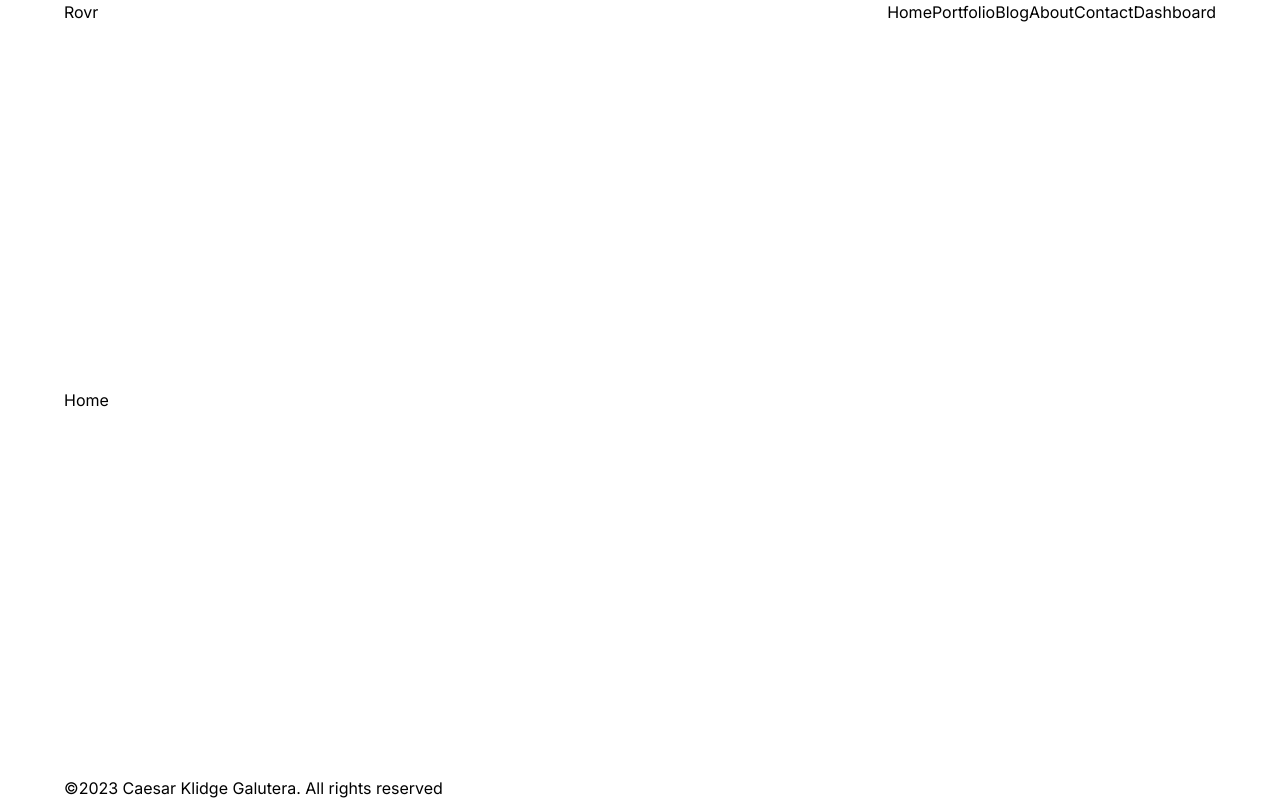
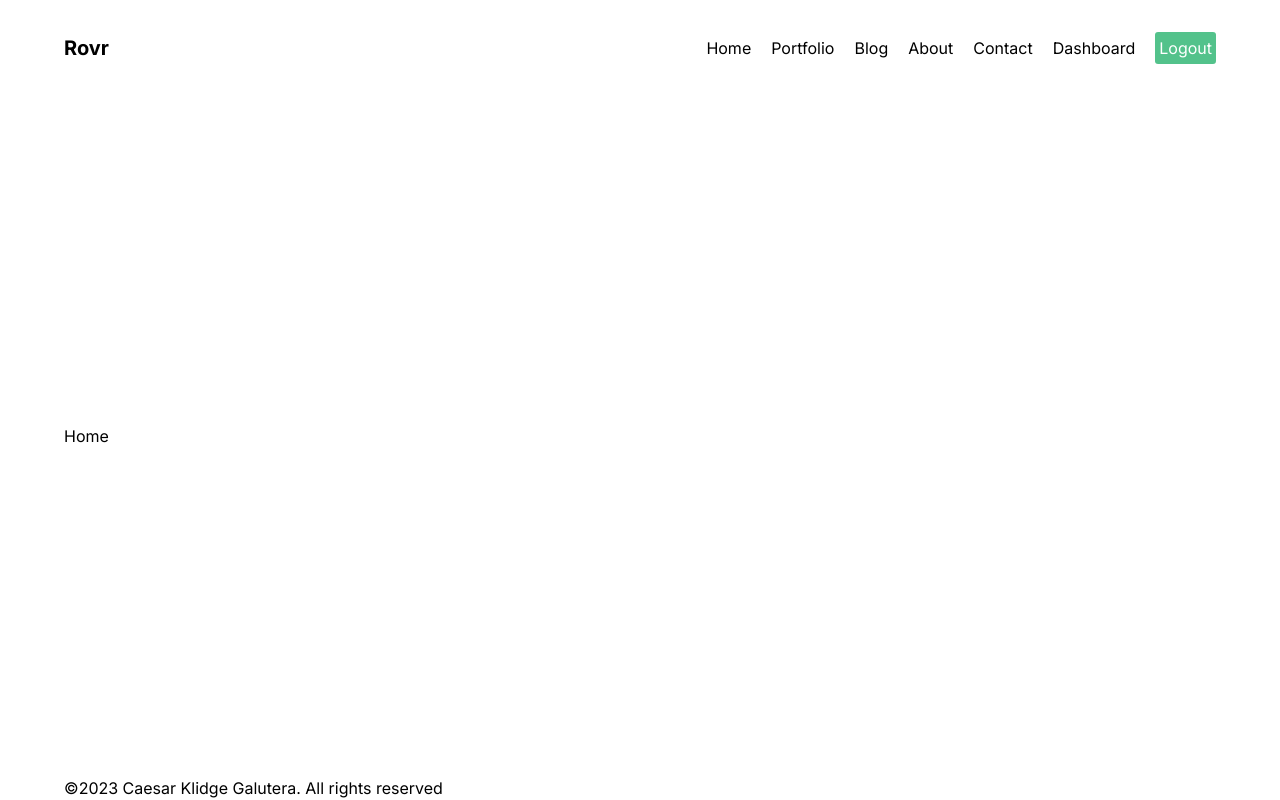
Before and after one commit to CaesarKlidgeGalutera/webprojectnextjs, a Next.js app: page / in a window 1280 px wide. Built offline with nearby package versions, Linux system fonts and the light colour scheme.

Commit message:
style(nav): add styles to nav

```diff
--- a/src/app/globals.css
+++ /dev/null
@@ -1,17 +0,0 @@
-@tailwind base;
-@tailwind components;
-@tailwind utilities;
-
-
-
-@layer base {
-    *{
-        box-sizing: border-box;
-        padding: 0;
-        margin: 0;
-    }
-    html, body {
-        max-width: 100vw;
-        overflow-x: hidden;
-    }
-}
--- a/src/app/layout.jsx
+++ b/src/app/layout.jsx
@@ -1,4 +1,4 @@
-import "./globals.css";
+import '@styles/globals.css'
 import Nav from "@components/nav/Nav";
 import Footer from "@components/footer/Footer";
 import { Inter } from "next/font/google";
--- a/src/components/nav/Nav.jsx
+++ b/src/components/nav/Nav.jsx
@@ -1,3 +1,5 @@
+"use client";
+
 import Link from "next/link";
 
 const links = [
@@ -40,11 +42,24 @@ function mapLinks(links) {
     </Link>
   ));
 }
+
 const Nav = () => {
   return (
-    <div className="flex">
-      <Link href="/" className="mr-auto">Rovr</Link>
-      <div>{mapLinks(links)}</div>
+    <div className="flex justify-between items-center h-24">
+      <Link href="/" className="mr-auto font-bold text-xl">
+        Rovr
+      </Link>
+      <div className="links">
+        <div className="links">
+          {mapLinks(links)}
+        </div>
+        <button
+          className="p-1 border-none text-white bg-primary-green rounded-[0.19rem]"
+          onClick={() => {}}
+        >
+          Logout
+        </button>
+      </div>
     </div>
   );
 };
--- /dev/null
+++ b/src/styles/globals.css
@@ -0,0 +1,27 @@
+@tailwind base;
+@tailwind components;
+@tailwind utilities;
+
+@layer base {
+  * {
+    box-sizing: border-box;
+    padding: 0;
+    margin: 0;
+  }
+
+  :root {
+    --color-primary-green: #53c28b;
+  }
+
+  html,
+  body {
+    max-width: 100vw;
+    overflow-x: hidden;
+  }
+}
+
+@layer components {
+  .links {
+    @apply flex justify-between gap-5 items-center;
+  }
+}
--- a/tailwind.config.js
+++ b/tailwind.config.js
@@ -6,7 +6,11 @@ module.exports = {
     "./src/app/**/*.{js,ts,jsx,tsx,mdx}",
   ],
   theme: {
-    extend: {},
+    extend: {
+      colors: {
+        "primary-green": "var(--color-primary-green)",
+      },
+    },
   },
   plugins: [],
 };
```
